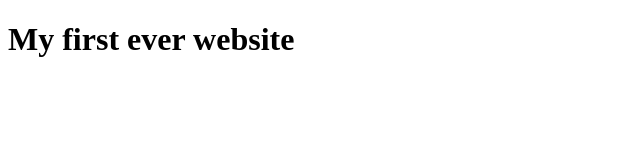
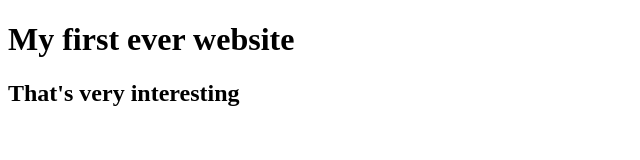
Before and after one commit to saidarahman26/my-first-website, a plain HTML site: page index.html in a window 1280 px wide. Shown: the whole page, without its empty margins (0-640 px from the left). Drawn offline with Linux system fonts and the light colour scheme.

Commit message:
learn github

```diff
--- a/index.html
+++ b/index.html
@@ -8,5 +8,6 @@
 </head>
 <body>
     <h1>My first ever website</h1>
+    <h2>That's very interesting</h2>
 </body>
 </html>
```
